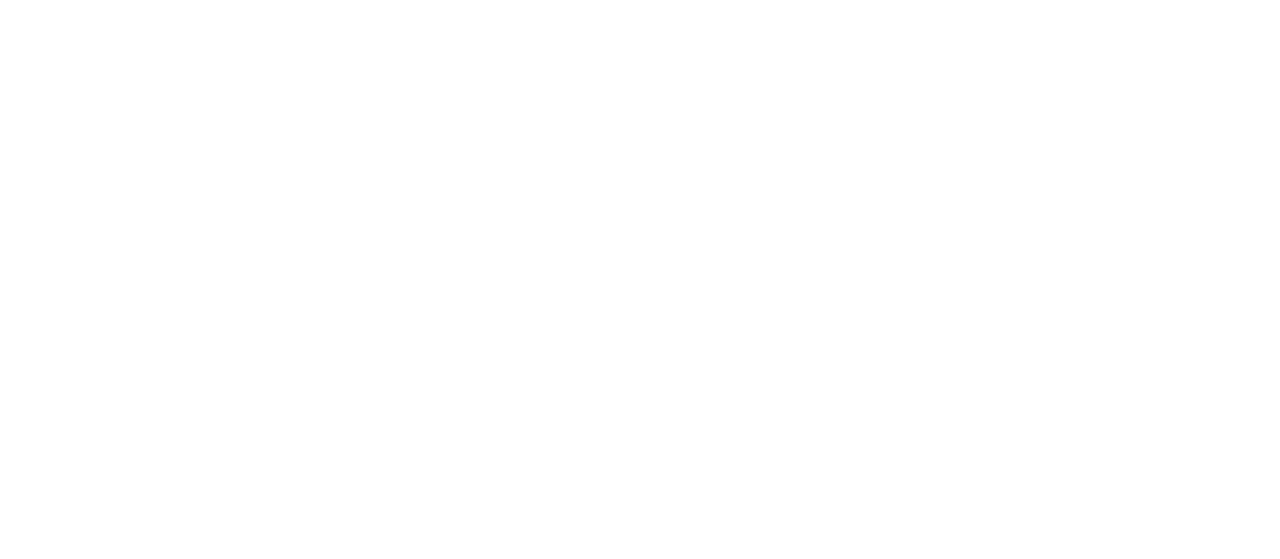
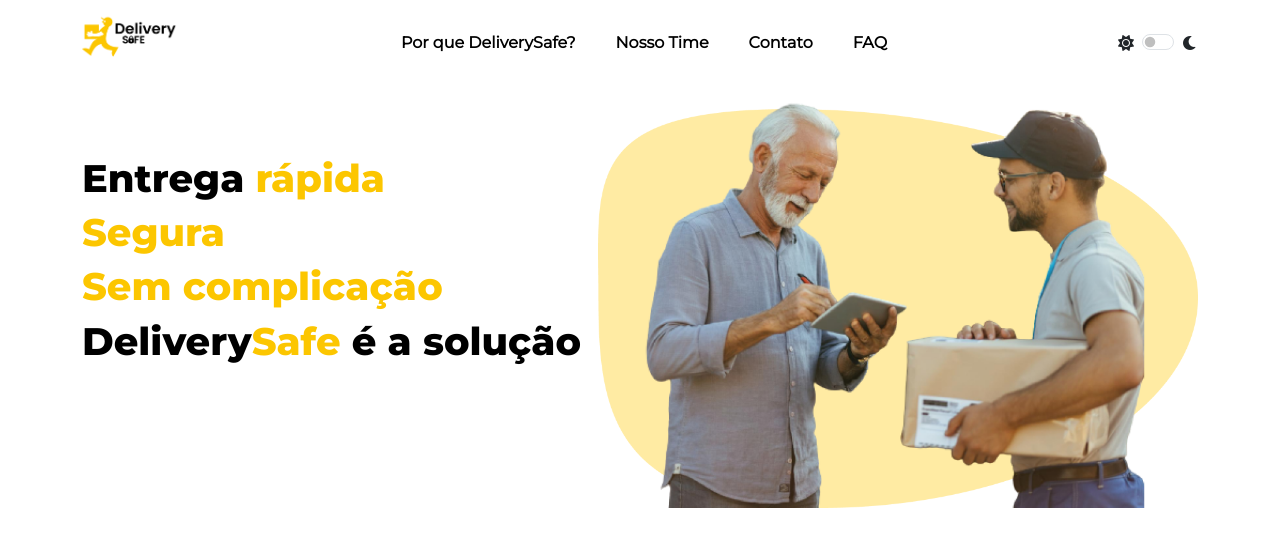
Before and after one commit to RyanCastro19/delivery-safe, a plain HTML site: page index.html in a window 1280 px wide. Drawn offline with Linux system fonts and the light colour scheme.

Commit message:
criação da seção do menu e também do banner

```diff
--- a/assets/css/style.css
+++ b/assets/css/style.css
@@ -0,0 +1,68 @@
+
+@font-face {
+    font-family: "Montserrat";
+    src: url(../fontes/Montserrat-Regular.ttf);
+}
+
+@font-face {
+    font-family: "MontserratExtraBold";
+    src: url(../fontes/Montserrat-ExtraBold.ttf);
+}
+
+
+body{
+    margin: 0;
+    padding: 0;
+     font-family: "Montserrat";
+
+}
+
+
+.navbar-brand .logo{
+width: 6rem;
+
+
+}
+
+.navbar-nav li{
+margin-right: 24px;
+font-size: 16px;
+font-weight: 700;
+
+}
+
+.navbar-nav li a{
+    color:#000;
+}
+
+
+
+
+.banner{
+    height: 470px;
+    background-image: url("../img/estrutura/banner.png") ;
+    background-size: contain;
+    background-repeat: no-repeat;
+    background-position: right;
+
+}
+
+.texto_banner{
+width: 600px;
+padding-top: 70px;
+font-family: "MontserratExtraBold" !important;
+color: #000;
+
+}
+
+.texto_banner h1{
+
+font-size: 2.4rem;
+
+}
+
+.texto_banner h1 .slogan{
+
+    color:#fcc600;
+    font-weight: 900;
+}
--- a/index.html
+++ b/index.html
@@ -12,6 +12,83 @@
 </head>
 
 <body>
+    <header>
+        <nav class="navbar navbar-expand-lg ">
+            <div class="container">
+                <a class="navbar-brand" href="#">
+                    <figure>
+                        <img class="logo" src="./assets/img/estrutura/logotipo.png" alt="logo">
+                    </figure>
+                </a>
+                <button class="navbar-toggler" type="button" data-bs-toggle="collapse"
+                    data-bs-target="#navbarTogglerDemo02" aria-controls="navbarTogglerDemo02" aria-expanded="false"
+                    aria-label="Toggle navigation">
+                    <span class="navbar-toggler-icon"></span>
+                </button>
+                <div class="collapse navbar-collapse" id="navbarTogglerDemo02">
+                    <ul class="navbar-nav  ms-auto me-auto mb-2 mb-lg-0">
+                        <li class="nav-item">
+                            <a class="nav-link" aria-current="page" href="#">Por que DeliverySafe?</a>
+                        </li>
+                        <li class="nav-item">
+                            <a class="nav-link" href="#">Nosso Time</a>
+                        </li>
+                        <li class="nav-item">
+                            <a class="nav-link ">Contato</a>
+                        </li>
+                        <li class="nav-item">
+                            <a class="nav-link ">FAQ</a>
+                        </li>
+                    </ul>
+
+                    <i class="fa-solid fa-sun"> </i>
+                    <div class="form-check form-switch form-check-reverse">
+                        <input class="form-check-input" type="checkbox" role="switch" id="flexSwitchCheckDefault">
+                    </div>
+                    <i class="fa-solid fa-moon ms-2"></i>
+                </div>
+            </div>
+        </nav>
+
+    </header>
+    <main>
+        <div class="container">
+            <section class="banner_section">
+                <div class="banner">
+                    <div class="texto_banner">
+                        <h1>Entrega <span class="slogan">rápida</span></h1>
+                        <h1><span class="slogan">Segura</span></h1>
+                        <h1><span class="slogan">Sem complicação</span></h1>
+                        <h1>Delivery<span class="slogan">Safe</span> é a solução</h1>
+
+
+                    </div>
+
+                </div>
+                <!-- <div class="row">
+
+                    <div class="col-md-6"> ....
+                    </div>
+                    <div class="col-md-6">
+    ....
+
+                    </div>
+                </div> -->
+
+
+            </section>
+
+        </div>
+
+
+    </main>
+
+
+
+
+
+
+
 
     <script src="./assets/js/jquery-3.7.0.min.js"></script>
     <script src="./assets/js/bootstrap.bundle.min.js"></script>
```
Also changed, not shown: assets/fontes/Montserrat-ExtraBold.ttf (added).
